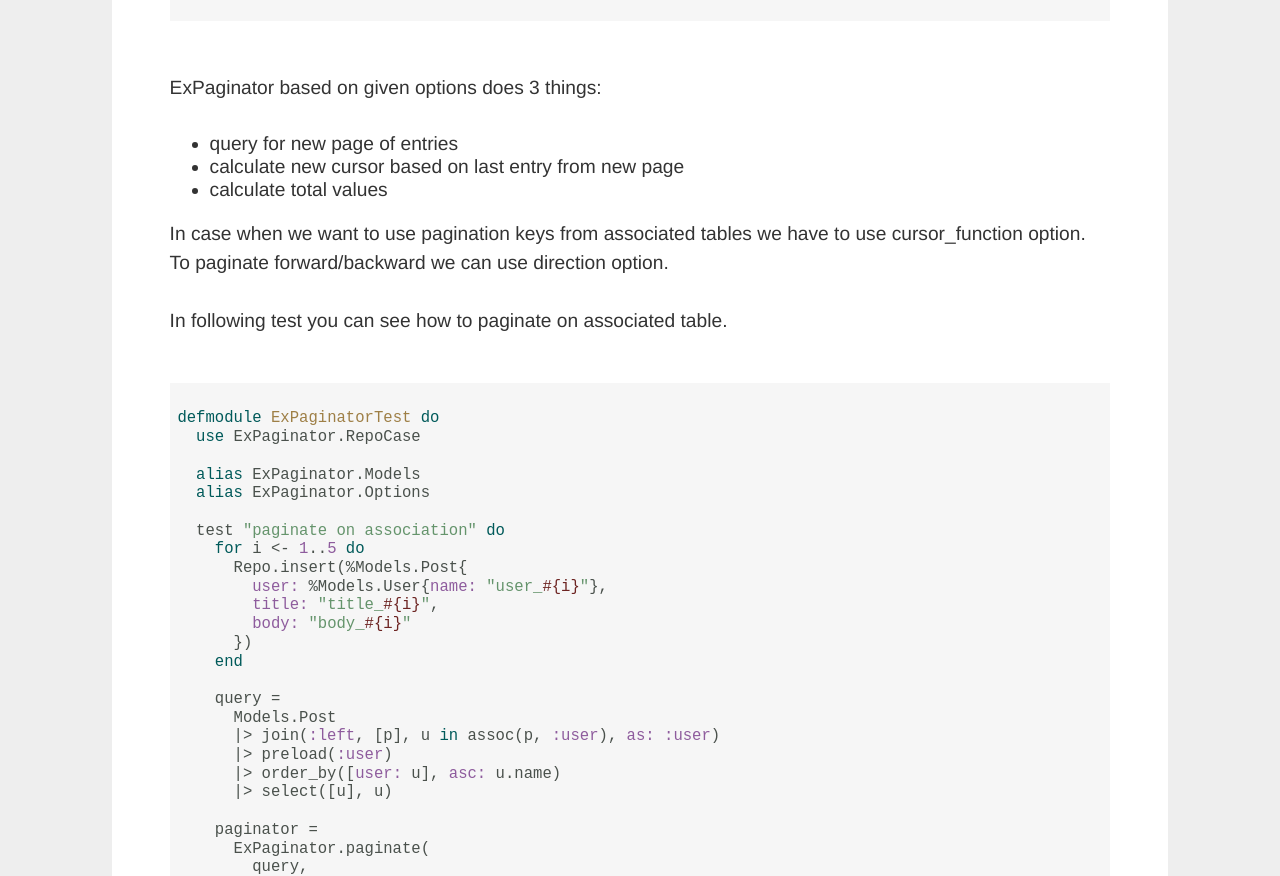
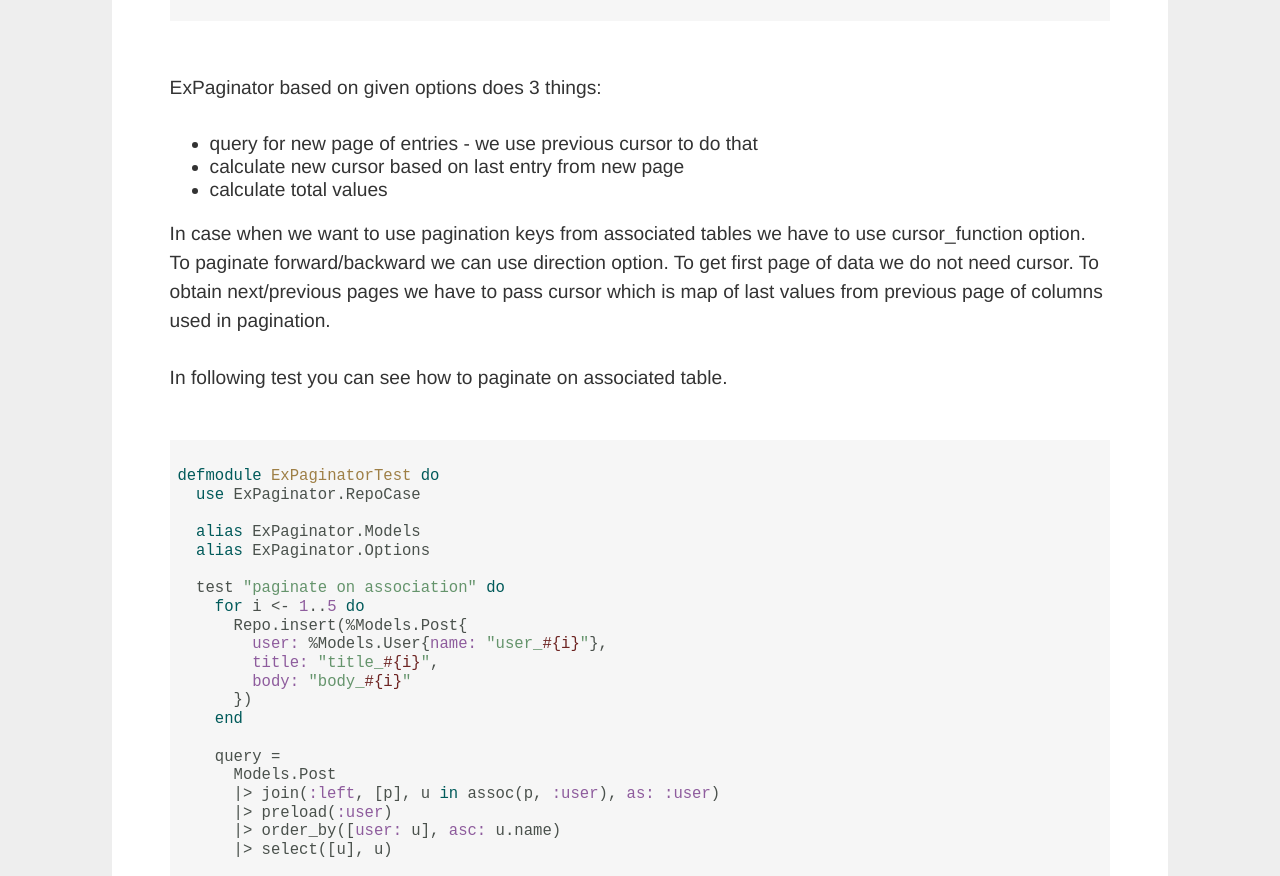
Before and after one commit to elpikel/cmd_arek, a plain HTML site: page pages/paginate-with-ecto.html in a window 1280 px wide. Shown: the part 2100-2976 px from the top of the page. Drawn offline with Linux system fonts and the light colour scheme; a web font is replaced by a local one.

Commit message:
added more info about pagination

```diff
--- a/pages/paginate-with-ecto.html
+++ b/pages/paginate-with-ecto.html
@@ -159,17 +159,19 @@ end
           </p>
 
           <ul>
-              <li>query for new page of entries</li>
+              <li>query for new page of entries - we use previous cursor to do that</li>
               <li>calculate new cursor based on last entry from new page</li>
               <li>calculate total values</li>
           </ul>
           <p>
           In case when we want to use pagination keys from associated tables we have to use cursor_function option.
-          To paginate forward/backward we can use direction option.
+          To paginate forward/backward we can use direction option. To get first page of data we do not need cursor.
+          To obtain next/previous pages we have to pass cursor which is map of last values from previous page of columns
+          used in pagination.
           </p>
 
           <p>
-    In following test you can see how to paginate on associated table.
+          In following test you can see how to paginate on associated table.
           <pre>
             <code>
 defmodule ExPaginatorTest do
```
